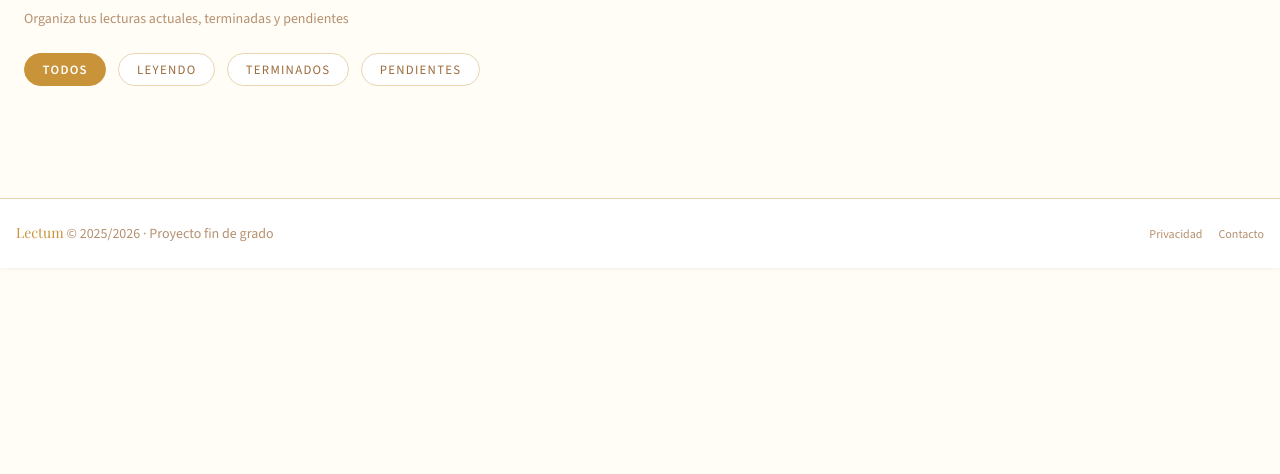
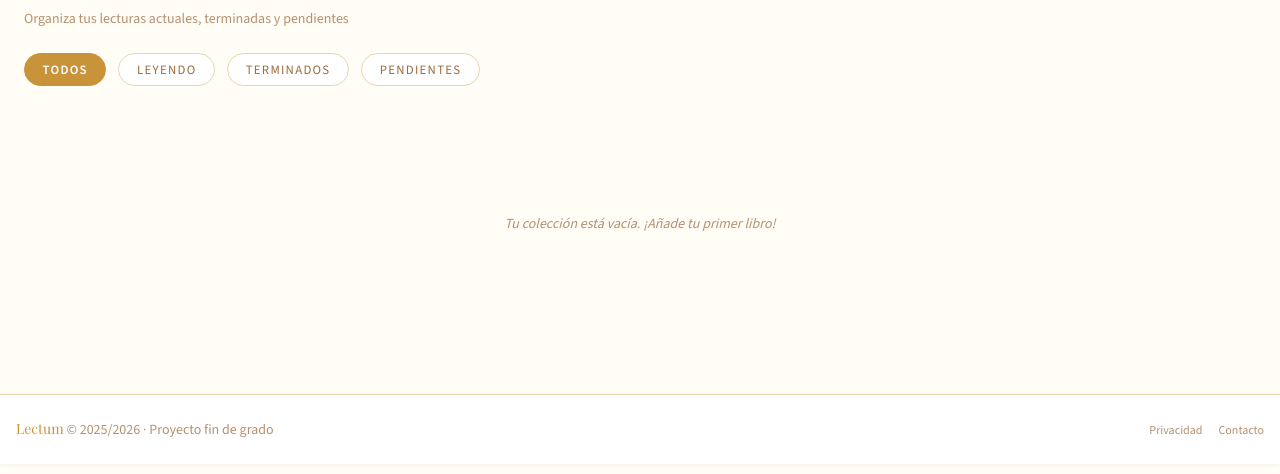
Before and after one commit to JessiCT123/lectum, a PHP site: page /misLibros.php in a window 1280 px wide. Shown: the part 175-649 px from the top of the page. Run offline with PHP 8.4, Linux system fonts and the light colour scheme; the visitor is signed in with stand-in values (Sample User, id 1); data comes from the database, SQL or seed files in the repository; some libraries are stand-ins or nearby versions.

Commit message:
coleccion de libros terminada

```diff
--- a/misLibros.php
+++ b/misLibros.php
@@ -59,7 +59,158 @@ if ($userId) {
     window.USER_COL = <?= json_encode($coleccionUsuario) ?>;
     window.SESION_ACTIVA = <?= $isLoggedIn ?>;
 
-    document.addEventListener('DOMContentLoaded', renderColeccion);
+    //la función se ejecuta al cargar la página
+    document.addEventListener('DOMContentLoaded', function() {
+        renderColeccion('all');
+    });
+
+
+    //mapa de libro por ID
+    function buildColeccionMap() {
+        var map = {};
+        for (var i = 0; i < window.USER_COL.length; i++) {
+            var entrada = window.USER_COL[i];
+            map[entrada.libro_id] = entrada.estado;
+        }
+        return map;
+    }
+
+    // función principal filtra los libros ( todos, leyendo,terminado..)
+    function renderColeccion(filtro = 'all') {
+        const grid = document.getElementById('grid-coleccion');
+        const msgBox = document.getElementById('msg-vacio');
+        const txtMsg = document.getElementById('txt-vacio');
+
+        //comprobamso si el usuario ha iniciado sesión
+
+        if (window.SESION_ACTIVA != true) {
+            msgBox.classList.remove('hidden');
+            txtMsg.textContent = 'Hay que iniciar sesión para ver tus libros.';
+            return;
+        }
+
+        var mapa = buildColeccionMap();
+
+        //muestra los libros que están en la colección del usuario
+
+        var libros = [];
+        for (var i = 0; i < window.DB_LIBROS.length; i++) {
+            var libro = window.DB_LIBROS[i];
+            if (mapa[libro.id] != undefined) {
+                libros.push(libro);
+            }
+        }
+
+        // mostrar los libros con filtros.
+
+        if (filtro != 'all') {
+            var librosFiltrados = [];
+            for (var i = 0; i < libros.length; i++) {
+                if (mapa[libros[i].id] == filtro) {
+                    librosFiltrados.push(libros[i]);
+                }
+            }
+            libros = librosFiltrados;
+        }
+
+        grid.innerHTML = ''; //limpiamos
+
+
+        // Si no hay libros mostramos un mensaje
+        if (libros.length == 0) {
+            msgBox.classList.remove('hidden');
+            if (filtro == 'all') {
+                txtMsg.textContent = 'Aún no tienes libros en tu colección.';
+            } else if (filtro == 'leyendo') {
+                txtMsg.textContent = 'No tienes libros en curso.';
+            } else if (filtro == 'terminado') {
+                txtMsg.textContent = 'No has terminado ningún libro todavía.';
+            } else if (filtro == 'pendiente') {
+                txtMsg.textContent = 'No tienes libros pendientes.';
+            }
+            return;
+        }
+
+        // si hay libros en la colección ocultamos los mensajes
+        msgBox.classList.add('hidden');
+        for (var i = 0; i < libros.length; i++) {
+            grid.insertAdjacentHTML('beforeend', tarjetaHTML(libros[i], mapa[libros[i].id]));
+        }
+    }
+
+
+    // botes para filtrar los estados
+    function filtrarColeccion(estado, btn) {
+        document.querySelectorAll('.status-filter-btn').forEach(b => {
+            b.classList.remove('bg-[#f4a261]', 'text-[#0f0f1a]');
+            b.classList.add('bg-[#2a2a4a]', 'text-[#a8a5a0]');
+        });
+        btn.classList.add('bg-[#f4a261]', 'text-[#0f0f1a]');
+        btn.classList.remove('bg-[#2a2a4a]', 'text-[#a8a5a0]');
+        renderColeccion(estado);
+    }
+
+    // datos de los libros
+    function tarjetaHTML(libro, estado) {
+
+        const etiquetas = {
+            leyendo: {
+                label: 'Leyendo',
+                color: 'bg-[#2a9d8f] text-white'
+            },
+            terminado: {
+                label: 'Terminado',
+                color: 'bg-[#f4a261] text-[#0f0f1a]'
+            },
+            pendiente: {
+                label: 'Pendiente',
+                color: 'bg-gray-500 text-white'
+            },
+        };
+
+        // Elegir la etiqueta correcta
+        let etiqueta;
+
+        if (etiquetas[estado]) {
+            etiqueta = etiquetas[estado];
+        } else {
+            etiqueta = {
+                label: estado,
+                color: 'bg-gray-600 text-white'
+            };
+        }
+        //
+
+
+        //portada
+        let portada;
+
+        if (libro.portada != null && libro.portada != '') {
+            portada = '<img src="img/' + libro.portada + '" alt="' + libro.titulo + '" class="w-full h-full object-cover transition-transform duration-300 group-hover:scale-105">';
+        } else {
+            portada = '<i class="fa-solid fa-book text-4xl text-[#a8a5a0]"></i>';
+        }
+
+        // Autor del libro
+        let autor;
+
+        if (libro.autor != null) {
+            autor = libro.autor;
+        } else {
+            autor = '';
+        }
+        // Devolver el HTML de la tarjeta
+        return '<div class="book-card flex flex-col gap-2" data-estado="' + estado + '">' +
+            '<div class="relative w-full aspect-[2/3] rounded-xl overflow-hidden bg-[#1a1a2e] flex items-center justify-center group shadow-lg">' +
+            portada +
+            '<span class="absolute top-2 left-2 text-[10px] font-bold uppercase px-2 py-0.5 rounded-full ' + etiqueta.color + '">' +
+            etiqueta.label +
+            '</span>' +
+            '</div>' +
+            '<p class="text-white text-[13px] font-semibold leading-tight line-clamp-2">' + libro.titulo + '</p>' +
+            '<p class="text-[#a8a5a0] text-[11px]">' + autor + '</p>' +
+            '</div>';
+    }
 </script>
 
 <?php include 'footer.php'; ?>
```
